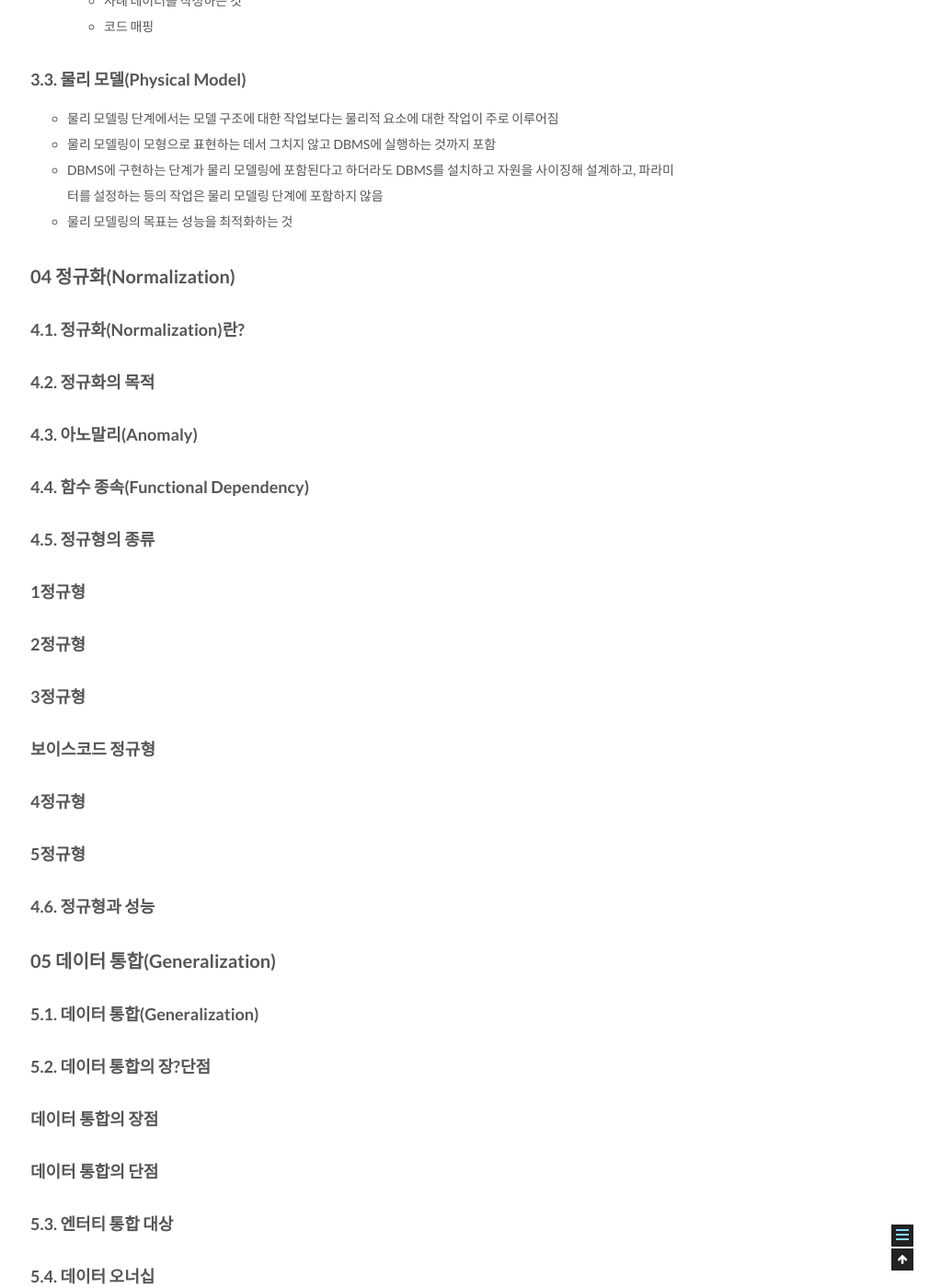
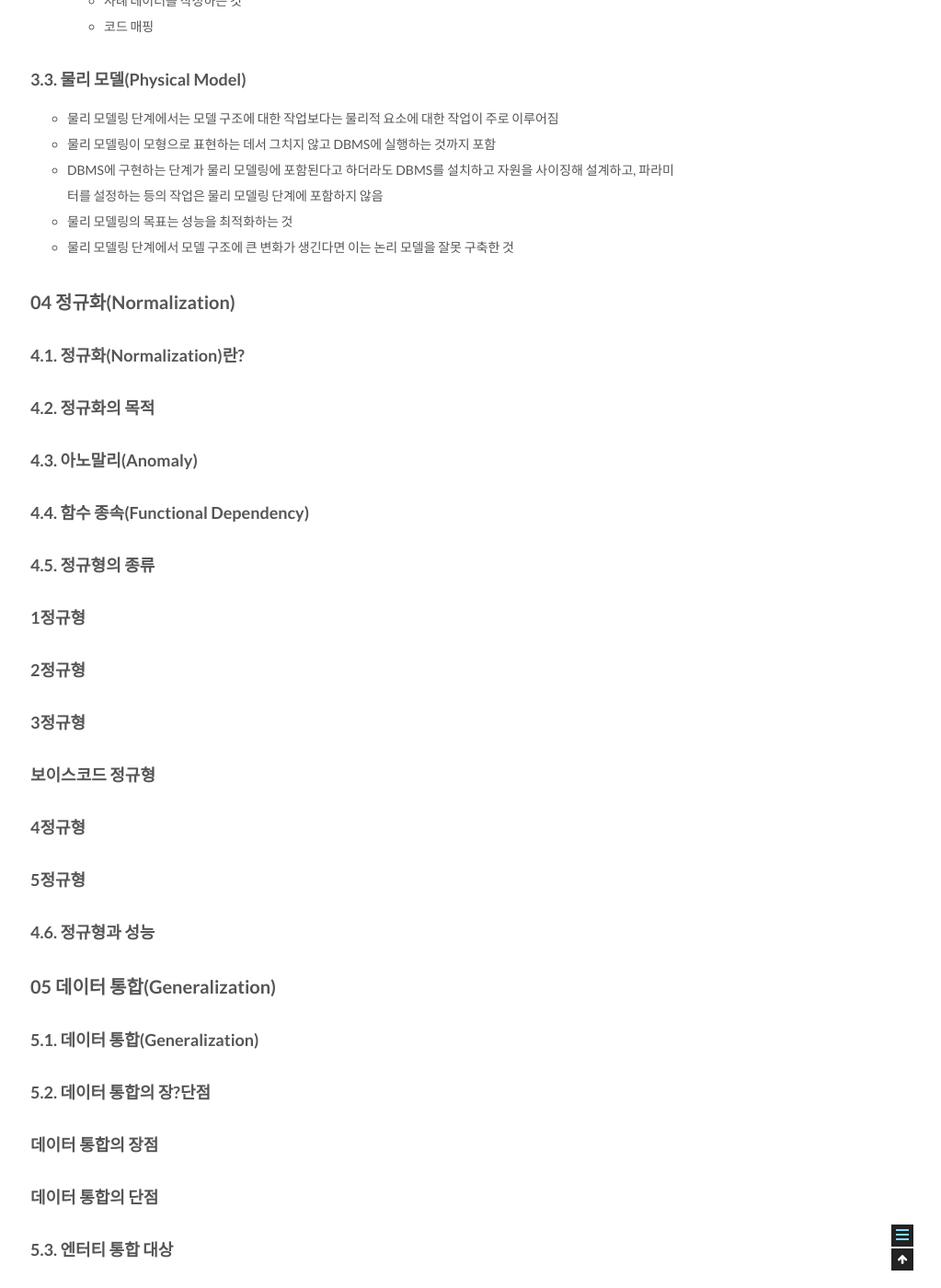
Before and after one commit to csj4032/csj4032.github.io, a Jekyll site: the page built from _posts/2018-05-02-관계형데이터모델링프리미엄가이드.md, in a window 1280 px wide and 1400 px high, scrolled down 9802 px. Shown: the whole window at 92% size, without its empty margins (257-1280 px from the left). Built offline with Jekyll 4.4.1, drawn with Linux system fonts in a browser that asks for light colours; comment, search, counter and statistics services are not loaded.

Commit message:
관계형 데이터 베이스 모델링 포스팅 수정

```diff
--- a/_posts/2018-05-02-관계형데이터모델링프리미엄가이드.md
+++ b/_posts/2018-05-02-관계형데이터모델링프리미엄가이드.md
@@ -302,6 +302,7 @@ comments: true
 * 물리 모델링이 모형으로 표현하는 데서 그치지 않고 DBMS에 실행하는 것까지 포함
 * DBMS에 구현하는 단계가 물리 모델링에 포함된다고 하더라도 DBMS를 설치하고 자원을 사이징해 설계하고, 파라미터를 설정하는 등의 작업은 물리 모델링 단계에 포함하지 않음
 * 물리 모델링의 목표는 성능을 최적화하는 것
+* 물리 모델링 단계에서 모델 구조에 큰 변화가 생긴다면 이는 논리 모델을 잘못 구축한 것
 
 ## 04 정규화(Normalization)
 
```
